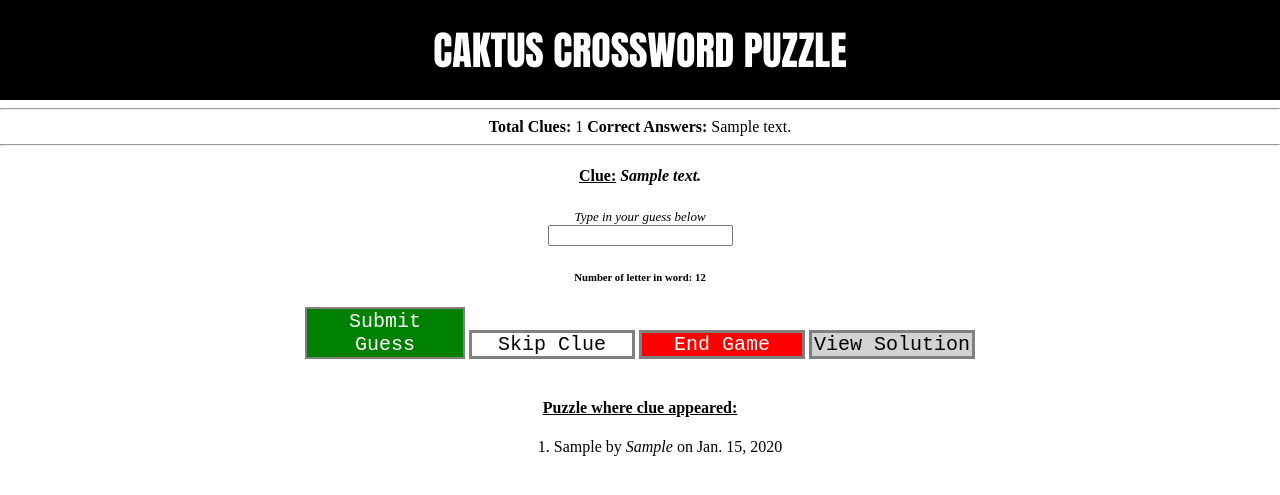
After one commit to Raimundo-Silva-Junior/tdd_exercise_internal-0.1.1, a Django app: template tdd_exercise/templates/drill.html in a window 1280 px wide. The commit adds this page. Shown: the top 495 px of the page. Run offline with Django 3.2, Linux system fonts and the light colour scheme; tables that the repository leaves empty hold one stand-in row (values such as "Sample post"); the template is opened without the code that fills it: values that come from a table or form of the project are taken from there, most other values are stand-ins (such as "Sample title", 1, 10 or a date in 2020).

Commit message:
Creation of HTML templates

```diff
--- a/tdd_exercise/templates/base.html
+++ b/tdd_exercise/templates/base.html
@@ -8,9 +8,35 @@
     <title>{% block title %}Crossword Exercise{% endblock %}</title>
   </head>
 
+  <style>
+    body {
+      margin: 0px;
+
+    }
+    nav {
+      background-color: black;
+      height: 100px;
+
+    }
+    .company-name {
+      color: white;
+      text-align: center;
+      font-family:Impact, Haettenschweiler, 'Arial Narrow Bold', sans-serif;
+      font-size: 40px;
+      padding-top: 20px;
+      padding-bottom: 20px;
+    }
+
+
+  </style>
+
   <body>
-    <!-- Begin page content -->
     <main role="main" class="container">
+      <nav>
+        <div class="company-name">
+          CAKTUS CROSSWORD PUZZLE
+        </div>
+      </nav>
       {% block content %}{% endblock %}
     </main>
   </body>
--- /dev/null
+++ b/tdd_exercise/templates/drill.html
@@ -0,0 +1,104 @@
+{% extends "base.html" %}
+
+{% block title %} Crossword Drill {% endblock %}
+
+{% block content %}
+
+<style>
+    a, .button-submit{
+        border-style: solid;
+        text-decoration: none;
+        border-color: grey;
+        width:160px;
+        display:inline-block;
+        font-family: 'Courier New', Courier, monospace;
+        font-size: 20px;
+    }
+    .button-skip{
+        background-color: white;
+        color: black
+    }
+    .button-return{
+        background-color: red;
+        color: white
+    }
+    .button-submit{
+        background-color: green;
+        color: white
+    }
+    .button-solve{
+        background-color: lightgray;
+        color:black
+
+    }
+
+</style>
+
+
+<div class="drill-container">
+    <div class="game-container">
+        <form action="" method="post">
+
+            <div>
+            {% if repeat %}
+            <h6 style="text-align: left; color:red; text-align: center; font-size:20px;">Wrong Answer</h6>
+            {% endif %}
+
+            <hr />
+            <div style="text-align: center;">
+                <b>Total Clues: </b>{{total_score}}
+                <b>Correct Answers: </b> {{correct_answer}}
+            </div>
+            </div>
+            <hr />
+
+            <div style="text-align: center;">
+            <h4><u>Clue:</u>  <i> {{random_clue.clue_text}} </i></h4>
+            </div>
+
+            <div>
+            {% csrf_token %}
+
+            <div style="text-align: center;">
+            <div class = "form-group"  style="text-align: center;">
+            <i style="font-size: 13px">Type in your guess below</i>
+            {% for field in entry_text %}
+            <div>{{field}}</div>
+            {% endfor %}
+            </div>
+
+            <h6 style="text-align: center;"><b>Number of letter in word: </b> {{ random_clue.entry.entry_text|length }} </h6>
+
+            <div>
+
+            <button class="button-submit" type= "submit"  style="text-align: center;">Submit Guess</button>
+            {% if repeat is not True %}
+            <a class="button-skip" href="{% url 'drill' %}"  style="text-align: center;">Skip Clue</a>
+            {% endif %}
+            <a class="button-return" href="{% url 'home' %}"  style="text-align: center;">End Game</a>
+            <a class="button-solve" href="{% url 'answer' %}"> View Solution </a>
+            </div>
+
+        </form>
+
+        <div  style="text-align: center;">
+            <br/>
+
+            {% if random_clue.puzzle %}
+            <h4> <u>Puzzle where clue appeared: </u></h4>
+            <ol style="list-style-position: inside;">
+            <li> {{ random_clue.puzzle.byline }} by <i> {{ random_clue.puzzle.publisher }} </i> on {{ random_clue.puzzle.date }}</li>
+            </ol>
+            {% endif %}
+
+        </div>
+    </div>
+
+    <!-- <div  style="background-color: lightblue; padding: 20px; text-align: center;">
+        <a class="button-skip" href="{% url 'answer' %}"> View Solution </a>
+        <i style="color:red; font-size: 12px">This option make you lose points.</i>
+    </div> -->
+
+</div>
+
+{% endblock %}
--- a/tdd_exercise/templates/index.html
+++ /dev/null
@@ -1 +0,0 @@
-{% extends "base.html" %}
--- a/xword_data/models.py
+++ b/xword_data/models.py
@@ -5,7 +5,8 @@ from django.db.models.deletion import CASCADE
 class PuzzleManager(Manager):
 
     def get_clue(self, clue_text):
-        return self.filter(clue_text=clue_text)
+        return self.filter(puzzle_clue__clue_text=clue_text)
+
 class Puzzle(models.Model):
 
     title = models.CharField(max_length=255)
--- a/xword_data/urls.py
+++ b/xword_data/urls.py
@@ -2,7 +2,7 @@ from django.urls import path
 from . import views
 
 urlpatterns = [
-    path("", views.HomeView.as_view(), name='login'),
+    path("", views.HomeView.as_view(), name='home'),
     path("drill", views.DrillView.as_view(), name='drill'),
     path("answer", views.AnswerView.as_view(), name='answer'),
 
--- a/xword_data/views.py
+++ b/xword_data/views.py
@@ -14,7 +14,7 @@ class EntryText(ModelForm):
 class HomeView(TemplateView):
     template_name = 'home.html'
 
-    def get_data(self, **kwargs):
+    def get_context_data(self, **kwargs):
 
         context_data = super(HomeView, self).get_context_data(**kwargs)
 
@@ -86,27 +86,27 @@ class DrillView(TemplateView):
 class AnswerView(TemplateView):
     template_name = 'answer.html'
 
-    def get_data(self, **kwargs):
+    def get_context_data(self, **kwargs):
 
         context_data = super(AnswerView, self).get_context_data(**kwargs)
 
         if self.request.session.has_key('clue_id') is False:
             return HttpResponseRedirect(reverse('drill'))
 
-        if self.request.session.has_key('repeat'):
+        if self.request.session.has_key('repeat') is True:
             self.request.session['repeat'] = False
 
         clue_id = self.request.session['clue_id']
         clue = Clue.objects.get(pk=clue_id)
         other_clues =  Clue.objects.filter(entry=clue.entry)
-        puzzles = Puzzle.objects.get_clue_puzzles(clue.clue_text)
+        puzzles = Puzzle.clue_objects.get_clue(clue.clue_text)
 
         context_data['puzzles'] = puzzles
         context_data['clue'] = clue
         context_data['other_clues'] = other_clues
 
         context_data['total_score'] = self.request.session['total_score']
-        context_data['correct'] = self.request.session['correct']
+        context_data['correct_answer'] = self.request.session['correct_answer']
         context_data['success'] = self.request.session['success']
 
         return context_data
```
Also changed, not shown: tdd_exercise/templates/answer.html (added, +67 -0 lines), tdd_exercise/templates/home.html (added, +37 -0 lines).
